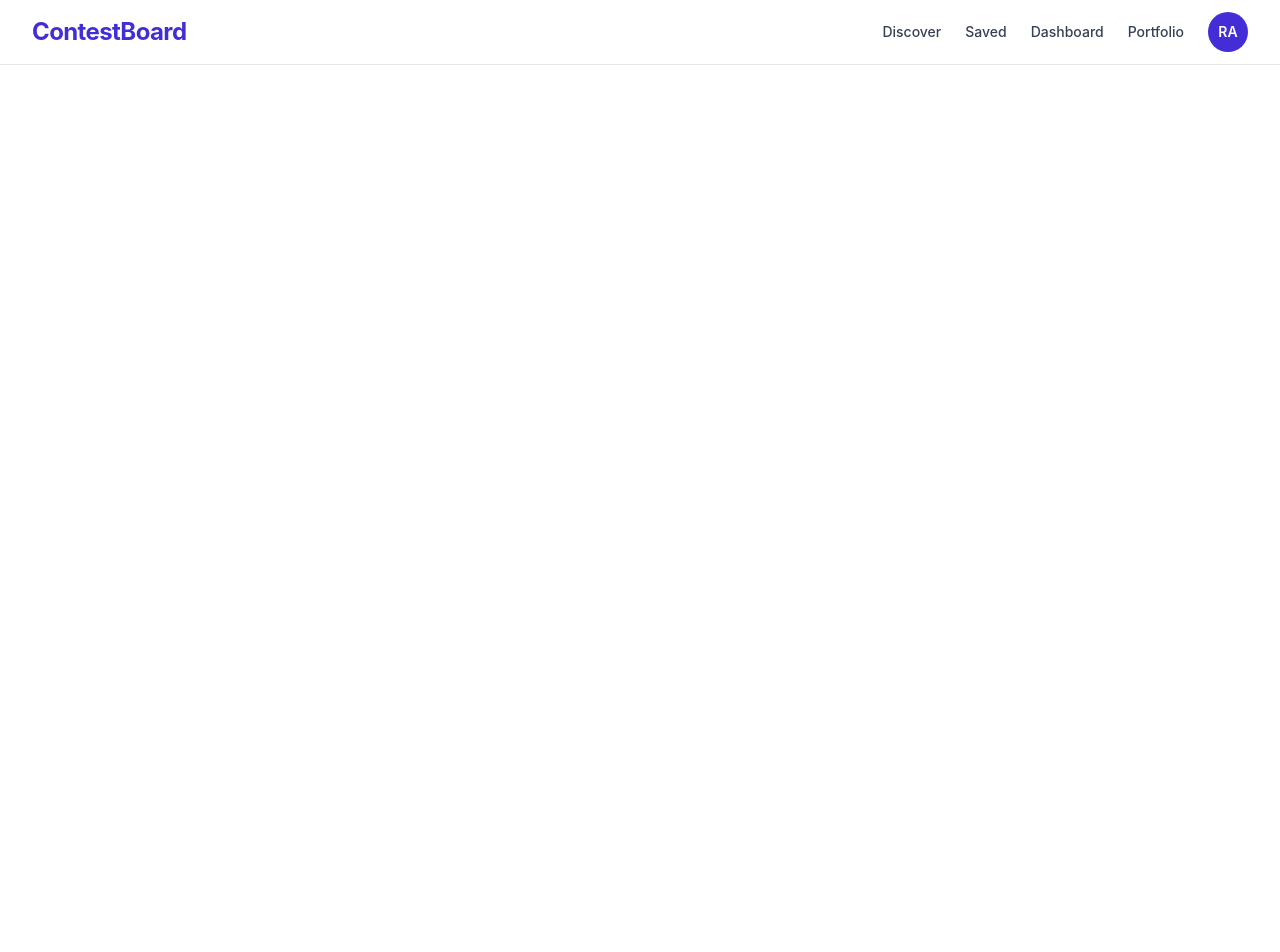
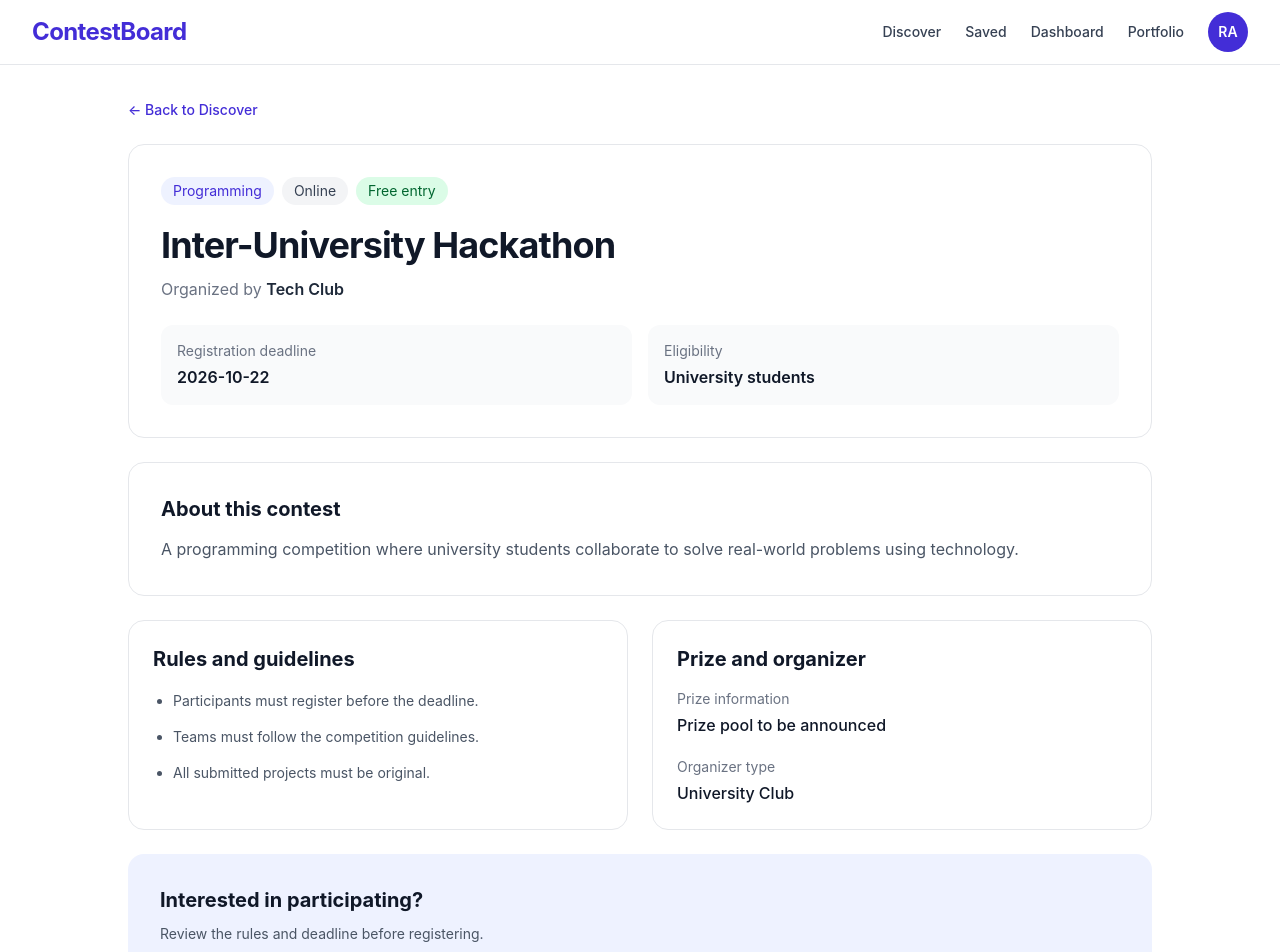
Before and after one commit to Imtiaz2005/ContestBoard, a React (Vite) app: page /contests/1 in a window 1280 px wide. Shown: the top 952 px of the page. Before the commit the page ends 800 px from the top, so only its background shows below. Built offline with nearby package versions, Linux system fonts and the light colour scheme.

Commit message:
adding then contesdetails.jsx page

```diff
--- a/src/App.jsx
+++ b/src/App.jsx
@@ -2,7 +2,7 @@
 import { BrowserRouter, Routes, Route } from "react-router-dom";
 import Navbar from "./components/layout/Navbar";
 import Discover from "./pages/Discover";
-
+import ContestDetails from "./pages/ContestDetails";
 
 function Saved() {
   return <h1 className="text-2xl font-bold">Saved Contests</h1>;
@@ -24,7 +24,7 @@ function App() {
       <main className="mx-auto max-w-7xl px-5 py-8 md:px-8">
         <Routes>
           <Route path="/" element={<Discover />} />
-          <Route path="/saved" element={<Saved />} />
+          <Route path="/contests/:id" element={<ContestDetails />} />
           <Route path="/dashboard" element={<Dashboard />} />
           <Route path="/portfolio" element={<Portfolio />} />
         </Routes>
--- a/src/data/contests.js
+++ b/src/data/contests.js
@@ -8,6 +8,18 @@ const contests = [
     deadline: "2026-10-22",
     location: "Online",
     isFree: true,
+     organizerType: "University Club",
+  description:
+    "A programming competition where university students collaborate to solve real-world problems using technology.",
+
+  rules: [
+    "Participants must register before the deadline.",
+    "Teams must follow the competition guidelines.",
+    "All submitted projects must be original.",
+  ],
+
+  prize: "Prize pool to be announced",
+  eligibility: "University students",
   },
   {
     id: 2,
--- /dev/null
+++ b/src/pages/ContestDetails.jsx
@@ -0,0 +1,169 @@
+
+import { Link, useParams } from "react-router-dom";
+import contests from "../data/contests";
+
+function ContestDetails() {
+  const { id } = useParams();
+
+  const contest = contests.find(
+    (item) => item.id === Number(id)
+  );
+
+  if (!contest) {
+    return (
+      <div className="mx-auto max-w-3xl py-16 text-center">
+        <h1 className="text-2xl font-bold text-gray-900">
+          Contest not found
+        </h1>
+
+        <p className="mt-2 text-gray-500">
+          This contest may not exist or may have been removed.
+        </p>
+
+        <Link
+          to="/"
+          className="mt-5 inline-block rounded-lg bg-indigo-700 px-5 py-3 text-sm font-medium text-white"
+        >
+          Back to Discover
+        </Link>
+      </div>
+    );
+  }
+
+  return (
+    <div className="mx-auto max-w-5xl space-y-6">
+      <Link
+        to="/"
+        className="inline-flex text-sm font-medium text-indigo-700 hover:underline"
+      >
+        ← Back to Discover
+      </Link>
+
+      {/* Contest header */}
+      <section className="rounded-2xl border border-gray-200 bg-white p-5 sm:p-8">
+        <div className="flex flex-wrap gap-2">
+          <span className="rounded-full bg-indigo-50 px-3 py-1 text-sm text-indigo-700">
+            {contest.category}
+          </span>
+
+          <span className="rounded-full bg-gray-100 px-3 py-1 text-sm text-gray-700">
+            {contest.location}
+          </span>
+
+          <span
+            className={`rounded-full px-3 py-1 text-sm ${
+              contest.isFree
+                ? "bg-green-100 text-green-800"
+                : "bg-amber-100 text-amber-800"
+            }`}
+          >
+            {contest.isFree ? "Free entry" : "Paid entry"}
+          </span>
+        </div>
+
+        <h1 className="mt-5 text-3xl font-bold tracking-tight text-gray-900 sm:text-4xl">
+          {contest.title}
+        </h1>
+
+        <p className="mt-3 text-gray-500">
+          Organized by{" "}
+          <span className="font-semibold text-gray-800">
+            {contest.organizer}
+          </span>
+        </p>
+
+        <div className="mt-6 grid grid-cols-1 gap-4 sm:grid-cols-2">
+          <div className="rounded-xl bg-gray-50 p-4">
+            <p className="text-sm text-gray-500">Registration deadline</p>
+            <p className="mt-1 font-semibold text-gray-900">
+              {contest.deadline}
+            </p>
+          </div>
+
+          <div className="rounded-xl bg-gray-50 p-4">
+            <p className="text-sm text-gray-500">Eligibility</p>
+            <p className="mt-1 font-semibold text-gray-900">
+              {contest.eligibility || "See contest guidelines"}
+            </p>
+          </div>
+        </div>
+      </section>
+
+      {/* Description */}
+      <section className="rounded-2xl border border-gray-200 bg-white p-5 sm:p-8">
+        <h2 className="text-xl font-bold text-gray-900">
+          About this contest
+        </h2>
+
+        <p className="mt-3 leading-7 text-gray-600">
+          {contest.description ||
+            "More information about this contest will be announced by the organizer."}
+        </p>
+      </section>
+
+      {/* Rules and prizes */}
+      <section className="grid grid-cols-1 gap-6 md:grid-cols-2">
+        <div className="rounded-2xl border border-gray-200 bg-white p-5 sm:p-6">
+          <h2 className="text-xl font-bold text-gray-900">
+            Rules and guidelines
+          </h2>
+
+          {contest.rules?.length ? (
+            <ul className="mt-4 list-disc space-y-3 pl-5 text-sm leading-6 text-gray-600">
+              {contest.rules.map((rule, index) => (
+                <li key={index}>{rule}</li>
+              ))}
+            </ul>
+          ) : (
+            <p className="mt-3 text-sm text-gray-500">
+              Contest rules will be announced soon.
+            </p>
+          )}
+        </div>
+
+        <div className="rounded-2xl border border-gray-200 bg-white p-5 sm:p-6">
+          <h2 className="text-xl font-bold text-gray-900">
+            Prize and organizer
+          </h2>
+
+          <div className="mt-4">
+            <p className="text-sm text-gray-500">Prize information</p>
+            <p className="mt-1 font-medium text-gray-900">
+              {contest.prize || "To be announced"}
+            </p>
+          </div>
+
+          <div className="mt-5">
+            <p className="text-sm text-gray-500">Organizer type</p>
+            <p className="mt-1 font-medium text-gray-900">
+              {contest.organizerType || "Organization"}
+            </p>
+          </div>
+        </div>
+      </section>
+
+      {/* Registration UI */}
+      <section className="rounded-2xl bg-indigo-50 p-5 sm:p-8">
+        <h2 className="text-xl font-bold text-gray-900">
+          Interested in participating?
+        </h2>
+
+        <p className="mt-2 text-sm leading-6 text-gray-600">
+          Review the rules and deadline before registering.
+        </p>
+
+        <button
+          type="button"
+          onClick={() =>
+            alert("Registration will be connected to the backend later.")
+          }
+          className="mt-5 w-full rounded-lg bg-indigo-700 px-5 py-3 font-semibold text-white transition hover:bg-indigo-800 sm:w-auto"
+        >
+          Register for contest
+        </button>
+      </section>
+    </div>
+  );
+}
+
+export default ContestDetails;
--- a/src/pages/Discover.jsx
+++ b/src/pages/Discover.jsx
@@ -1,7 +1,7 @@
 
 import { useState } from "react";
 import contests from "../data/contests";
-
+import { Link } from "react-router-dom";
 const categories = [
   "All",
   "Programming",
@@ -114,11 +114,10 @@ function Discover() {
               type="button"
               onClick={() => setSelectedCategory(category)}
               aria-pressed={selectedCategory === category}
-              className={`rounded-full border px-4 py-2 text-sm font-medium transition ${
-                selectedCategory === category
+              className={`rounded-full border px-4 py-2 text-sm font-medium transition ${selectedCategory === category
                   ? "border-indigo-700 bg-indigo-700 text-white"
                   : "border-gray-300 bg-white text-gray-700 hover:border-indigo-500"
-              }`}
+                }`}
             >
               {category}
             </button>
@@ -215,11 +214,10 @@ function Discover() {
                   </span>
 
                   <span
-                    className={`rounded-md px-2 py-1 text-xs ${
-                      contest.isFree
+                    className={`rounded-md px-2 py-1 text-xs ${contest.isFree
                         ? "bg-green-100 text-green-800"
                         : "bg-amber-100 text-amber-800"
-                    }`}
+                      }`}
                   >
                     {contest.isFree ? "Free" : "Paid"}
                   </span>
@@ -237,15 +235,12 @@ function Discover() {
                   {contest.location}
                 </p>
 
-                <button
-                  type="button"
-                  onClick={() =>
-                    alert(`Selected contest: ${contest.title}`)
-                  }
-                  className="mt-4 w-full rounded-lg bg-indigo-700 px-3 py-2.5 text-sm font-medium text-white hover:bg-indigo-800"
+                <Link
+                  to={`/contests/${contest.id}`}
+                  className="mt-4 block w-full rounded-lg bg-indigo-700 px-3 py-2.5 text-center text-sm font-medium text-white hover:bg-indigo-800"
                 >
                   View details
-                </button>
+                </Link>
               </article>
             ))}
           </div>
```
